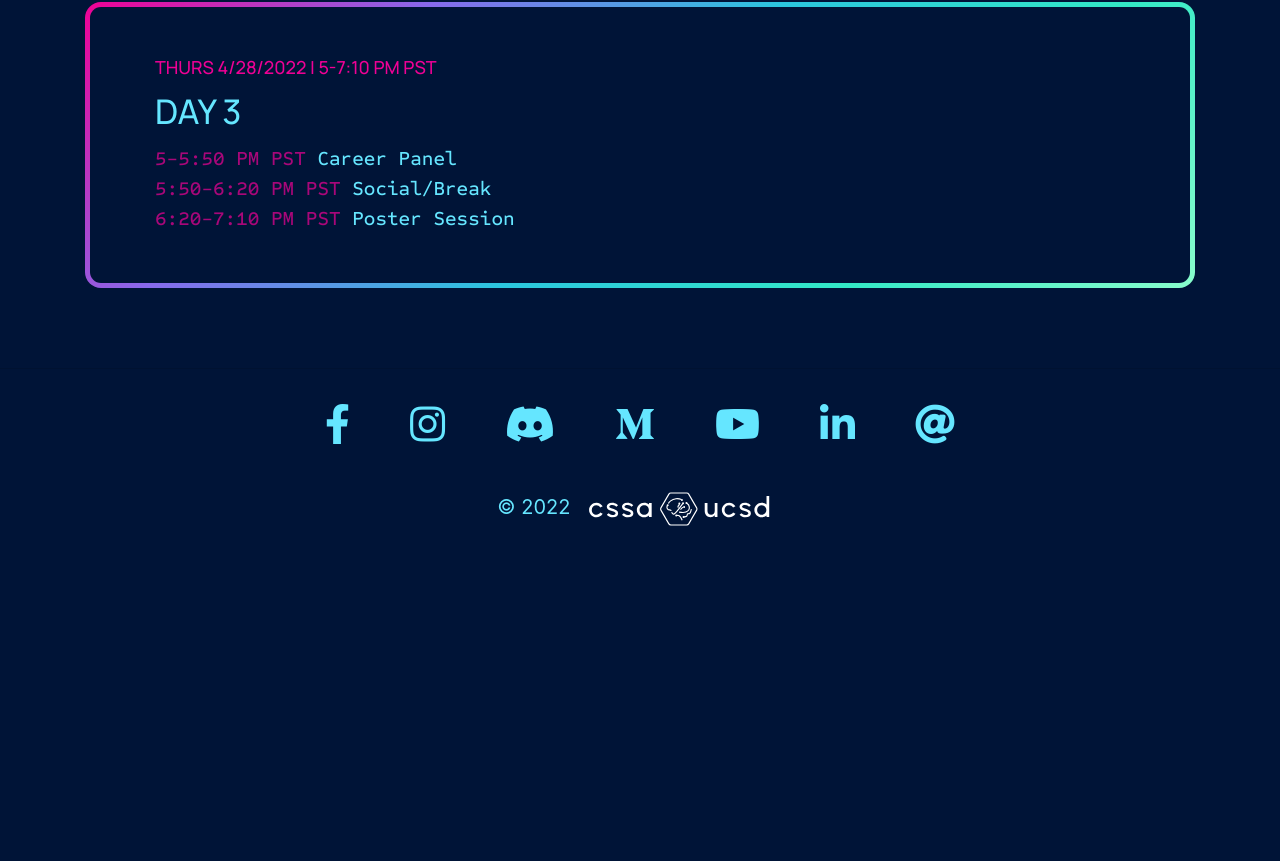
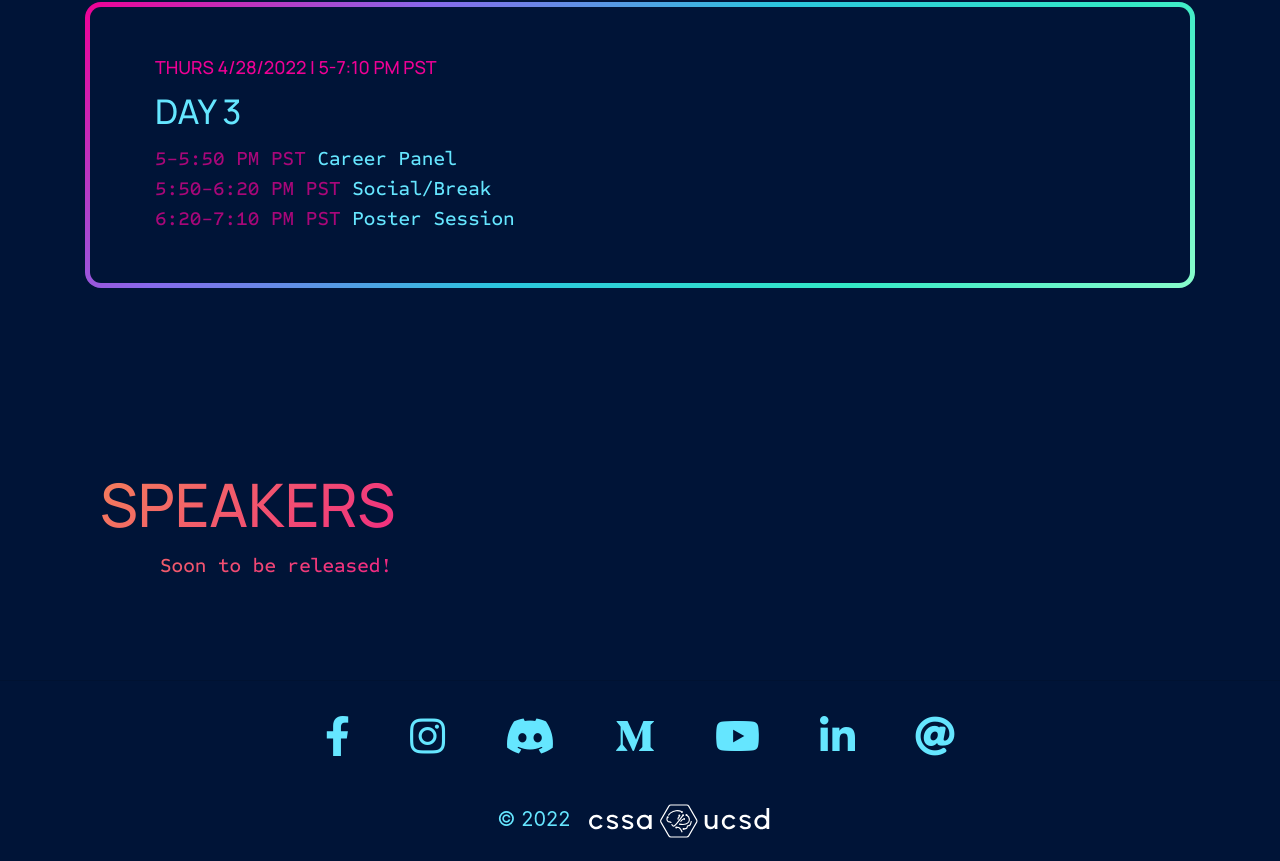
Before and after one commit to CSSA-UCSD/conference2022, a React (Create React App) app: page / in a window 1280 px wide. Shown: the part 1677-2538 px from the top of the page. Before the commit the page ends 2226 px from the top, so only its background shows below. Built offline with nearby package versions, Linux system fonts and the light colour scheme; a web font is replaced by a local one.

Commit message:
replaced speakers on landing page

```diff
--- a/src/components/pages/Home.js
+++ b/src/components/pages/Home.js
@@ -89,6 +89,15 @@ class Home extends React.Component {
                         </Carousel>
                     </div>
                 </div> */}
+                <div className="speakers">
+                    <div className="container py-5">
+                        <div className="speakers-title header-gradient pt-5">
+                            <h1 className="">Speakers</h1>
+                            <p className="px-5">Soon to be released!</p>
+                        </div>
+                    </div>
+                </div>
+
             </div>
         );
     }
```
Also changed, not shown: 1 other file (tests, documents, lock files or other folders).
